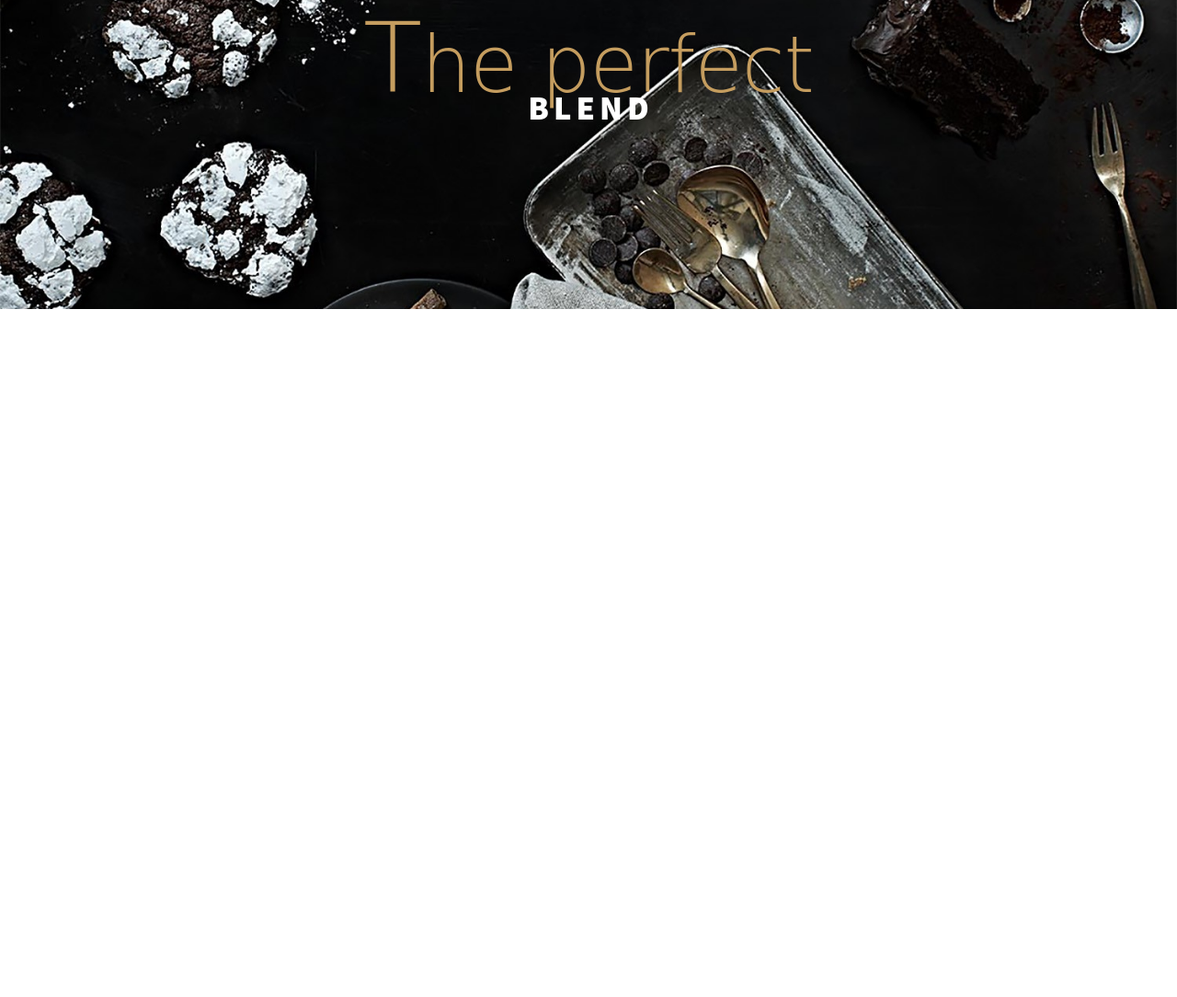
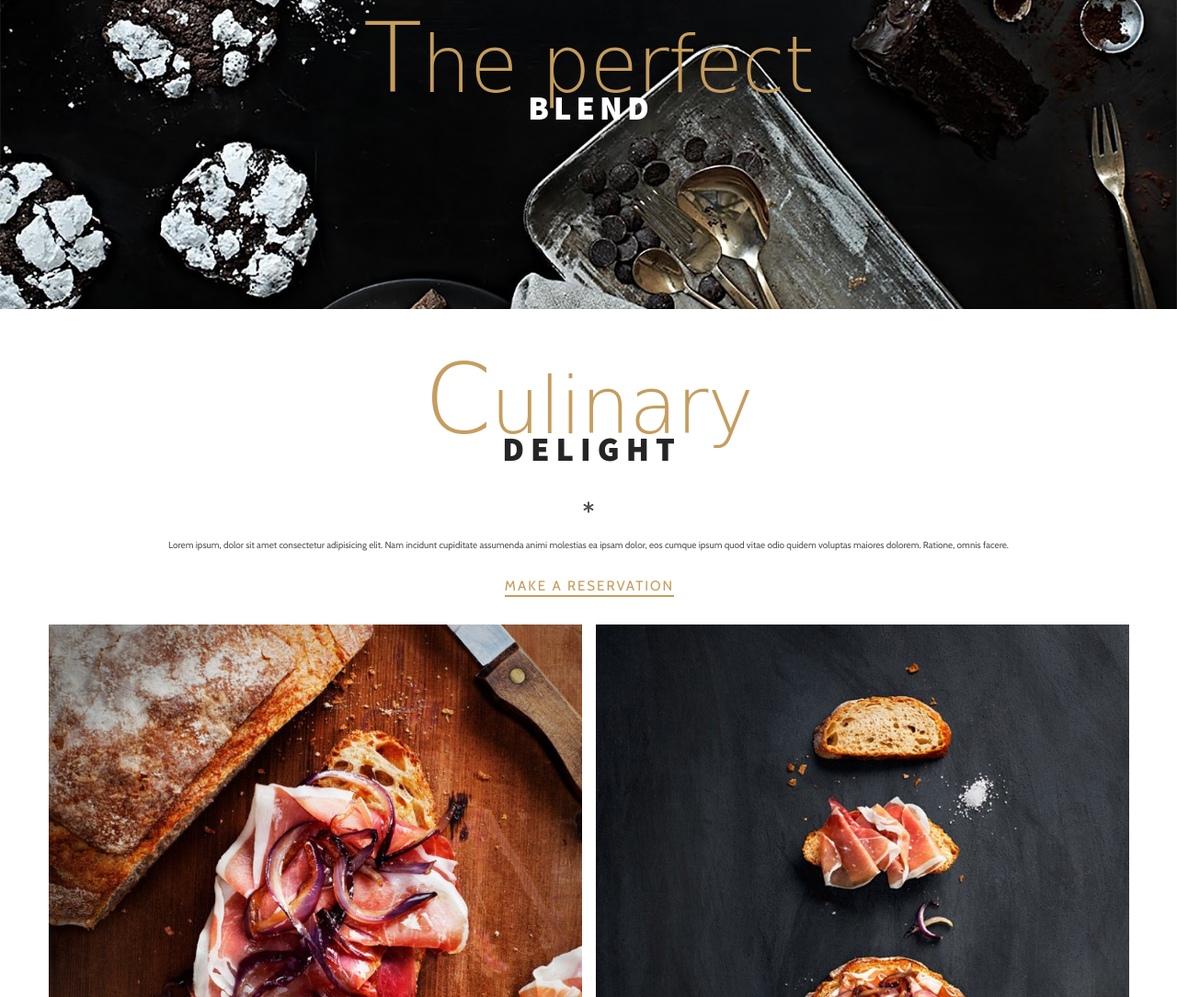
Before and after one commit to amirh39/the-rose, a website: page index.html in a window 1280 px wide. Shown: the part 4056-5140 px from the top of the page at 92% size. Before the commit the page ends 4392 px from the top, so only its background shows below. Drawn offline with nearby package versions, Linux system fonts and the light colour scheme; a web font is replaced by a local one.

Commit message:
Culinary section complete

```diff
--- a/index.html
+++ b/index.html
@@ -155,6 +155,33 @@
           </div>
         </div>
       </section>
+
+      <section class="culinary">
+        <div class="container">
+          <div class="story__info">
+            <div class="story__info__description spacer--right animate--left">
+              <div class="global--headline">
+                <h2 class="sub--headline">
+                  <span class="first-letter">C</span>ulinary
+                </h2>
+                <h1 class="headline headline--dark">Delight</h1>
+                <div class="asterisk"><i class="fas fa-asterisk"></i></div>
+              </div>
+              <p>
+                Lorem ipsum, dolor sit amet consectetur adipisicing elit. Nam
+                incidunt cupiditate assumenda animi molestias ea ipsam dolor,
+                eos cumque ipsum quod vitae odio quidem voluptas maiores
+                dolorem. Ratione, omnis facere.
+              </p>
+              <a href="#" class="btn btn--body">Make A Reservation</a>
+            </div>
+            <div class="image-group spacer--left animate--right">
+              <img src="img/delight-group-1.jpg" alt="menu" />
+              <img src="img/delight-group-2.jpg" alt="menu" />
+            </div>
+          </div>
+        </div>
+      </section>
     </main>
 
     <script src="js/main.js"></script>
```
